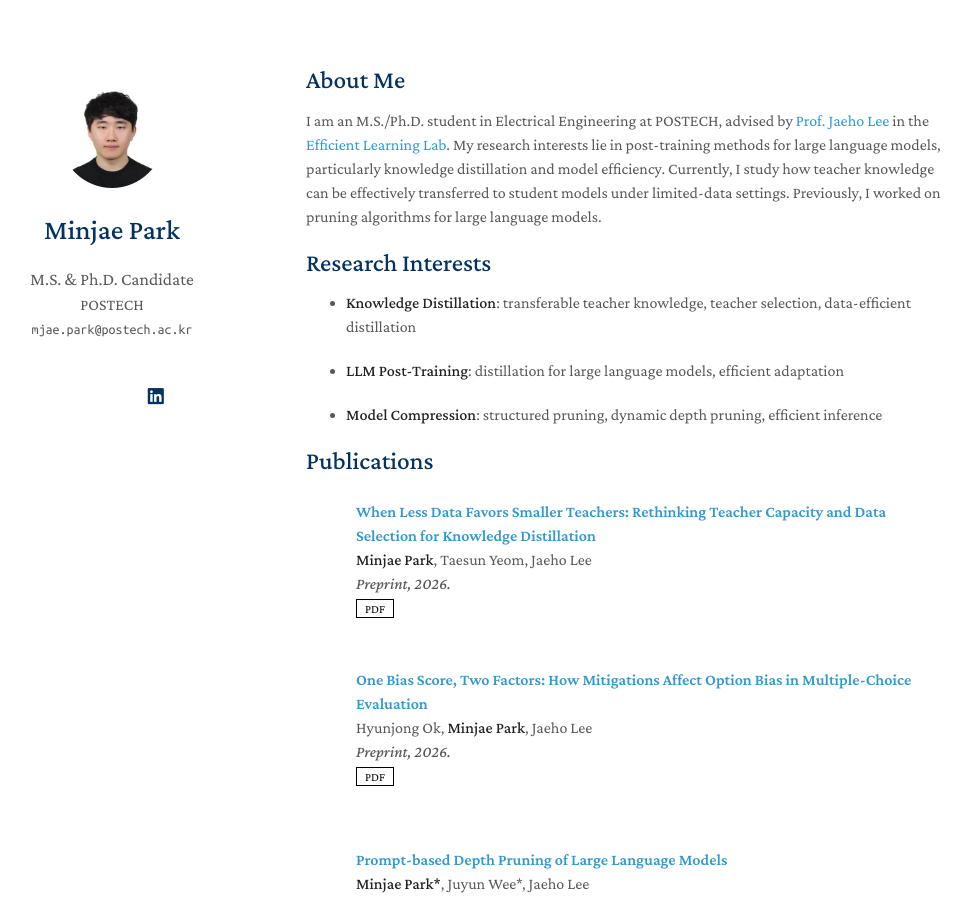
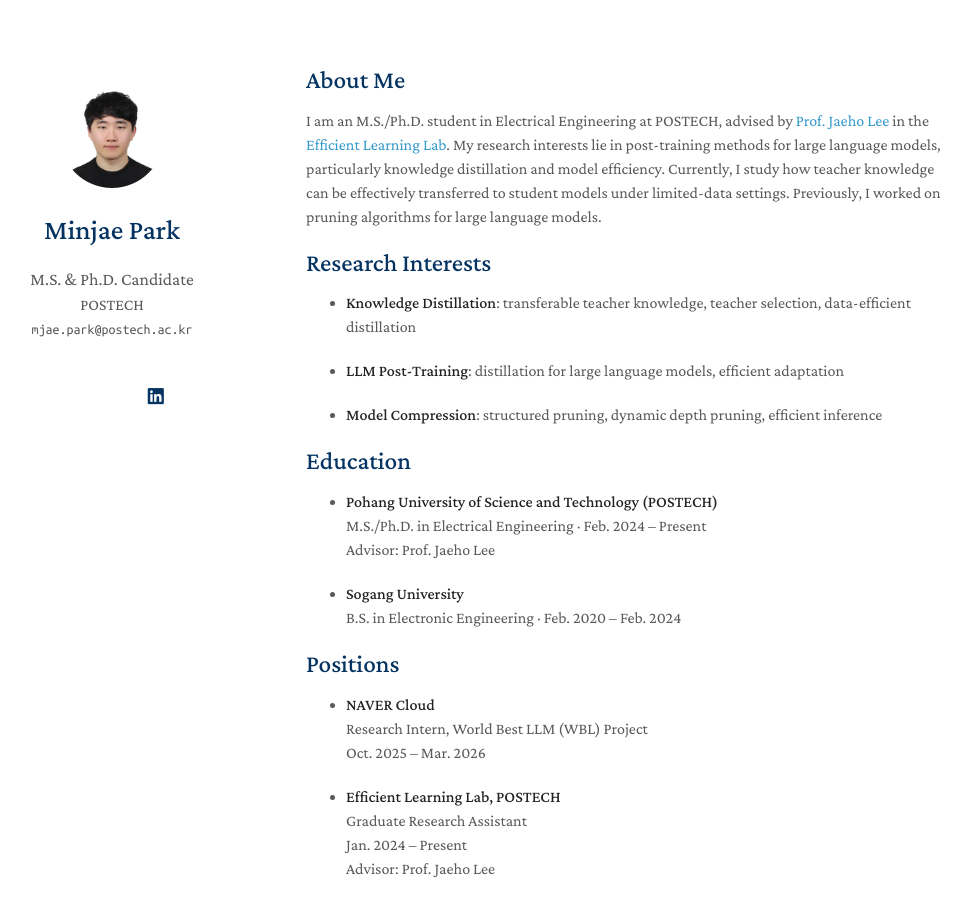
Before and after one commit to mjae-park/mjae-park.github.io, a Jekyll site: the page built from index.md, in a window 1280 px wide and 900 px high. Shown: the whole window, without its empty margins (164-1135 px from the left). Built offline with Jekyll 4.4.1, drawn with Linux system fonts in a browser that asks for light colours; a style sheet for code colours, icons or effects is not loaded; our own code applies the rules of GitHub Pages for plain Markdown files; some of the changed text lies outside the part shown.

Commit message:
Update index.md with education and experience details
Added education, positions, and teaching experience sections to index.md.

```diff
--- a/index.md
+++ b/index.md
@@ -14,6 +14,30 @@ I am an M.S./Ph.D. student in Electrical Engineering at POSTECH, advised by [Pro
 
 - **Model Compression**: structured pruning, dynamic depth pruning, efficient inference
 
+## Education
+
+- **Pohang University of Science and Technology (POSTECH)**
+  M.S./Ph.D. in Electrical Engineering · Feb. 2024 – Present
+  Advisor: Prof. Jaeho Lee
+
+- **Sogang University**
+  B.S. in Electronic Engineering · Feb. 2020 – Feb. 2024
+
+## Positions
+
+- **NAVER Cloud**
+  Research Intern, World Best LLM (WBL) Project
+  Oct. 2025 – Mar. 2026
+
+- **Efficient Learning Lab, POSTECH**
+  Graduate Research Assistant
+  Jan. 2024 – Present
+  Advisor: Prof. Jaeho Lee
+
+## Teaching Experience
+
+- **Teaching Assistant**, EECE454: Introduction to Machine Learning Systems
+  POSTECH · Fall 2024
 
 {% include_relative _includes/publications.md %}
 
```
